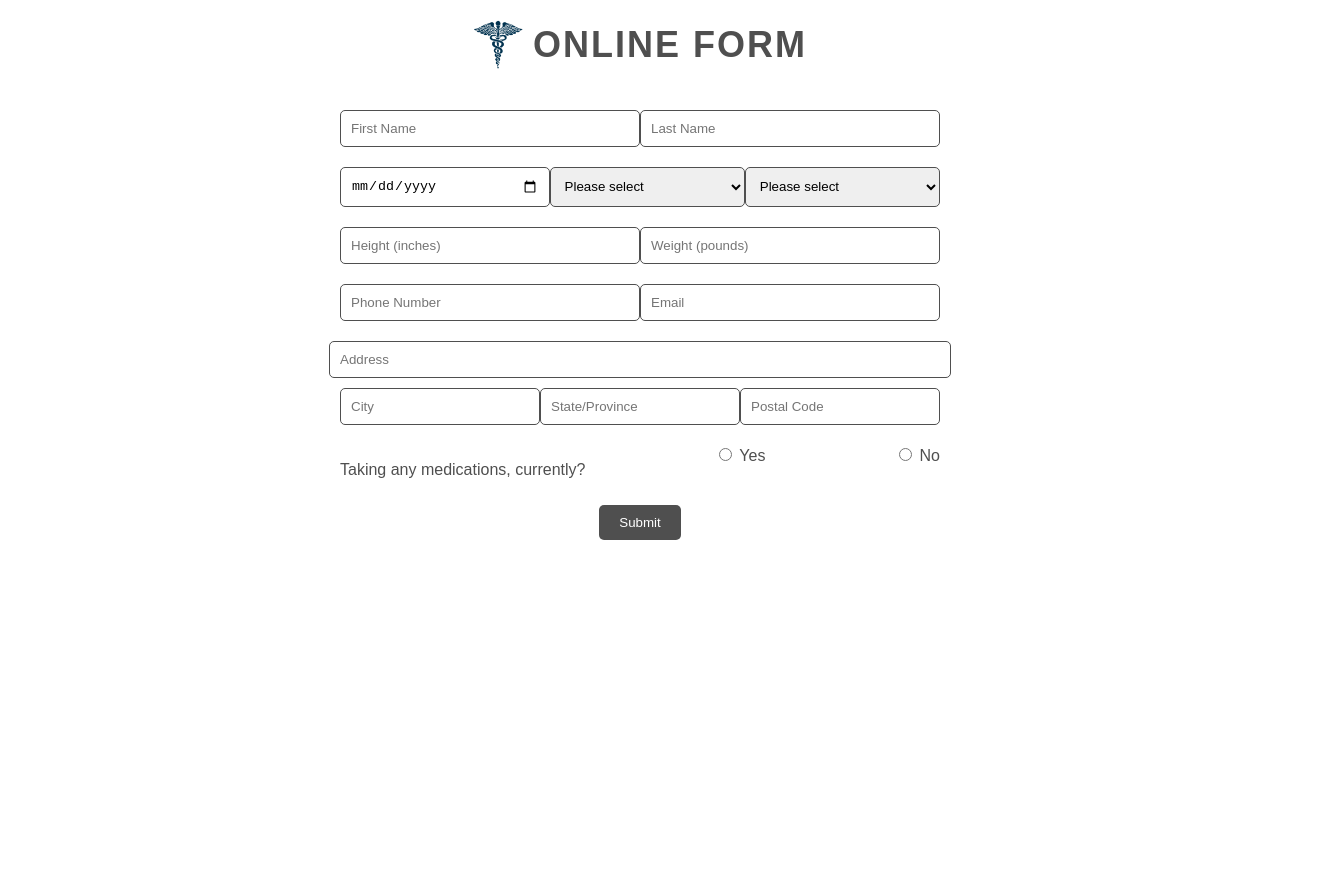
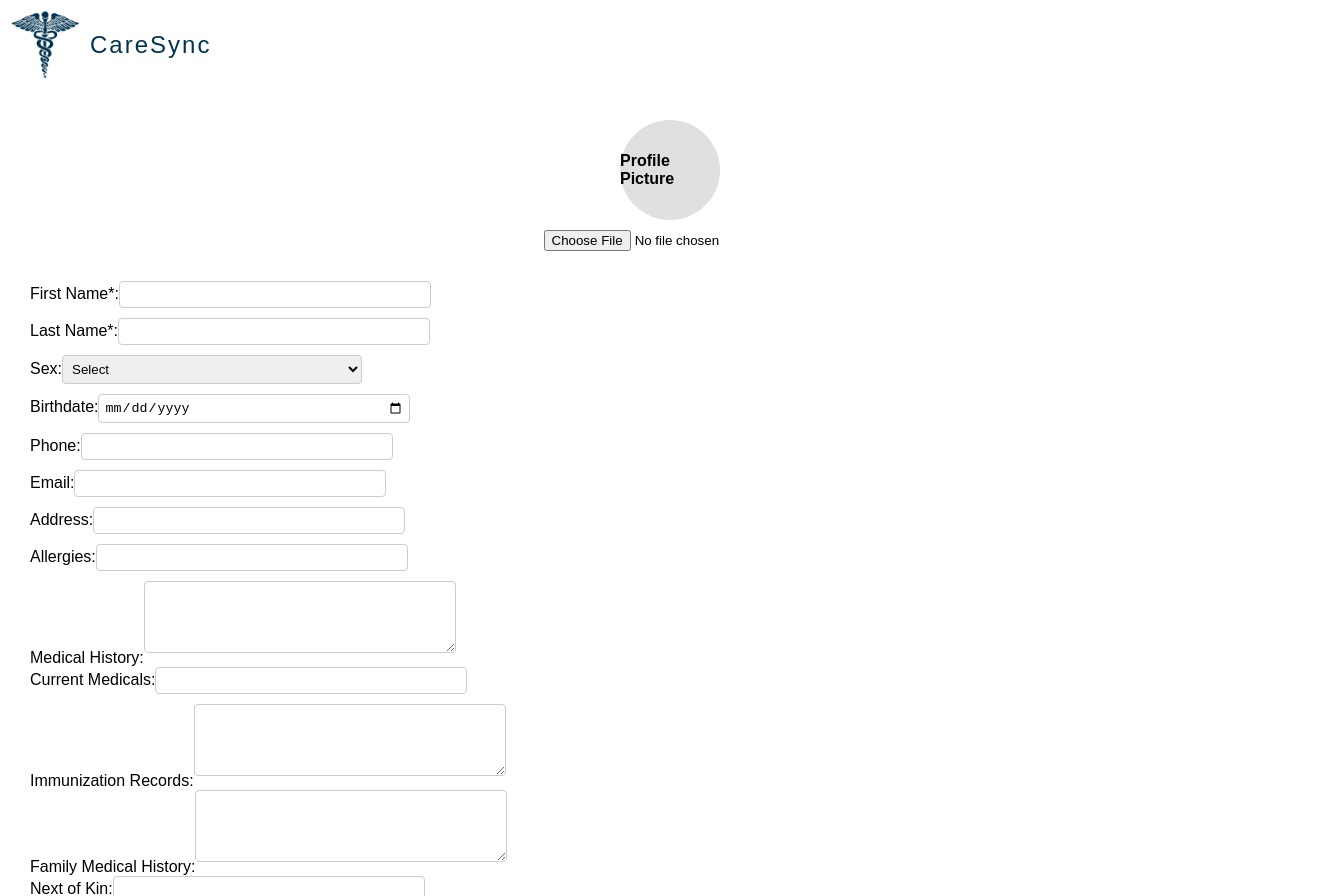
Before and after one commit to AbarquezMyk/IndustryElective-AppDev, a React (Create React App) app in the folder caresync/: page / in a window 1280 px wide. Shown: the top 896 px of the page, 1330 px wide, since content can reach past the window. Before the commit the page ends 800 px from the top, so only its background shows below. Built offline with nearby package versions, Linux system fonts and the light colour scheme; no server answers.

Commit message:
Initial Commit of App.js, Patient.jsx, PatientProfileForm.jsx

```diff
--- a/caresync/package.json
+++ b/caresync/package.json
@@ -13,6 +13,7 @@
     "bootstrap": "^5.3.3",
     "react": "^18.3.1",
     "react-dom": "^18.3.1",
+    "react-icons": "^5.3.0",
     "react-redux": "^9.1.2",
     "react-router-dom": "^6.27.0",
     "react-scripts": "^5.0.1",
--- a/caresync/src/App.js
+++ b/caresync/src/App.js
@@ -1,17 +1,21 @@
 import React from 'react';
 import { BrowserRouter as Router } from 'react-router-dom';
-//import Home from './components/Home';
+// import Home from './components/Home';
 // import PaymentMethods from './components/PaymentMethod';
 // import Calendar from './components/Calendar';
-import OnlineForm from './components/OnlineForm';
+// import OnlineForm from './components/OnlineForm';
+// import Patient from './components/Patient';
+import PatientProfileForm from './components/PatientProfileForm';
 
 const App = () => {
   return (
     <Router>
       {/* <Home /> */}
       {/* <PaymentMethods /> */}
-      <OnlineForm />
       {/* <Calendar /> */}
+      {/*<OnlineForm /> */}
+      {/*<Patient /> */}
+      <PatientProfileForm />
     </Router>
   );
 };
--- /dev/null
+++ b/caresync/src/components/PatientProfileForm.jsx
@@ -0,0 +1,306 @@
+import React, { useState, useEffect, useRef } from 'react';
+import axios from 'axios';
+import logo from './img/Logo1.png';
+
+const PatientProfileForm = () => {
+  const [formData, setFormData] = useState({
+    firstName: '',
+    lastName: '',
+    sex: '',
+    birthdate: '',
+    phone: '',
+    email: '',
+    address: '',
+    allergies: '',
+    medicalHistory: '',
+    currentMedicals: '',
+    immunizationRecords: '',
+    familyMedicalHistory: '',
+    nextOfKin: '',
+    contactInformation: '',
+    secondaryContact: '',
+    secondaryContactInformation: '',
+    specialInstructions: ''
+  });
+  const [profileImage, setProfileImage] = useState(null);
+  const fileInputRef = useRef(null);
+
+  useEffect(() => {
+    axios.get('/api/patient/profile')
+      .then(response => {
+        setFormData(response.data);
+        if (response.data.profileImage) {
+          setProfileImage(response.data.profileImage);
+        }
+      })
+      .catch(error => console.error("Error loading profile data:", error));
+  }, []);
+
+  const handleChange = (e) => {
+    const { name, value } = e.target;
+    setFormData((prevData) => ({
+      ...prevData,
+      [name]: value
+    }));
+  };
+
+  const handleImageUpload = (e) => {
+    const file = e.target.files[0];
+    if (file) {
+      setProfileImage(URL.createObjectURL(file));
+    }
+  };
+
+  const handleDeleteImage = () => {
+    setProfileImage(null);
+    fileInputRef.current.value = '';
+  };
+
+  const handleSubmit = (e) => {
+    e.preventDefault();
+    const dataToSubmit = { ...formData, profileImage };
+
+    axios.post('/api/patient/profile', dataToSubmit)
+      .then(response => {
+        console.log("Profile saved successfully:", response.data);
+        alert("Profile saved successfully!");
+      })
+      .catch(error => {
+        console.error("Error saving profile data:", error);
+        alert("Failed to save profile. Try again.");
+      });
+  };
+
+  return (
+    <div style={styles.container}>
+      <div style={styles.header}>
+        <img src={logo} alt="Logo" style={styles.logo} />
+        <span style={styles.title}>CareSync</span>
+      </div>
+      <form onSubmit={handleSubmit} style={styles.form}>
+        <div style={styles.profilePictureSection}>
+          {profileImage ? (
+            <img src={profileImage} alt="Profile" style={styles.profileImage} />
+          ) : (
+            <div style={styles.placeholderImage}>Profile Picture</div>
+          )}
+          <input
+            type="file"
+            accept="image/*"
+            onChange={handleImageUpload}
+            ref={fileInputRef}
+            style={styles.fileInput}
+          />
+          {profileImage && (
+            <button type="button" onClick={handleDeleteImage} style={styles.deleteButton}>
+              Delete Image
+            </button>
+          )}
+        </div>
+
+        <label>
+          First Name*:
+          <input
+            type="text"
+            name="firstName"
+            value={formData.firstName}
+            onChange={handleChange}
+            style={styles.input}
+            required
+          />
+        </label>
+
+        <label>
+          Last Name*:
+          <input
+            type="text"
+            name="lastName"
+            value={formData.lastName}
+            onChange={handleChange}
+            style={styles.input}
+            required
+          />
+        </label>
+
+        <label>
+          Sex:
+          <select name="sex" value={formData.sex} onChange={handleChange} style={styles.input}>
+            <option value="">Select</option>
+            <option value="Male">Male</option>
+            <option value="Female">Female</option>
+            <option value="Other">Other</option>
+          </select>
+        </label>
+
+        <label>
+          Birthdate:
+          <input type="date" name="birthdate" value={formData.birthdate} onChange={handleChange} style={styles.input} />
+        </label>
+
+        <label>
+          Phone:
+          <input type="tel" name="phone" value={formData.phone} onChange={handleChange} style={styles.input} />
+        </label>
+
+        <label>
+          Email:
+          <input type="email" name="email" value={formData.email} onChange={handleChange} style={styles.input} />
+        </label>
+
+        <label>
+          Address:
+          <input type="text" name="address" value={formData.address} onChange={handleChange} style={styles.input} />
+        </label>
+
+        <label>
+          Allergies:
+          <input type="text" name="allergies" value={formData.allergies} onChange={handleChange} style={styles.input} />
+        </label>
+
+        <label>
+          Medical History:
+          <textarea name="medicalHistory" value={formData.medicalHistory} onChange={handleChange} style={styles.textarea} />
+        </label>
+
+        <label>
+          Current Medicals:
+          <input type="text" name="currentMedicals" value={formData.currentMedicals} onChange={handleChange} style={styles.input} />
+        </label>
+
+        <label>
+          Immunization Records:
+          <textarea name="immunizationRecords" value={formData.immunizationRecords} onChange={handleChange} style={styles.textarea} />
+        </label>
+
+        <label>
+          Family Medical History:
+          <textarea name="familyMedicalHistory" value={formData.familyMedicalHistory} onChange={handleChange} style={styles.textarea} />
+        </label>
+
+        <label>
+          Next of Kin:
+          <input type="text" name="nextOfKin" value={formData.nextOfKin} onChange={handleChange} style={styles.input} />
+        </label>
+
+        <label>
+          Contact Information (Phone Number):
+          <input type="tel" name="contactInformation" value={formData.contactInformation} onChange={handleChange} style={styles.input} />
+        </label>
+
+        <label>
+          Secondary Contact:
+          <input type="text" name="secondaryContact" value={formData.secondaryContact} onChange={handleChange} style={styles.input} />
+        </label>
+
+        <label>
+          Secondary Contact Information:
+          <input type="tel" name="secondaryContactInformation" value={formData.secondaryContactInformation} onChange={handleChange} style={styles.input} />
+        </label>
+
+        <label>
+          Special Instructions:
+          <textarea name="specialInstructions" value={formData.specialInstructions} onChange={handleChange} style={styles.textarea} />
+        </label>
+
+        <button type="submit" style={styles.submitButton}>Save Profile</button>
+      </form>
+    </div>
+  );
+};
+
+const styles = {
+  container: {
+    display: 'flex',
+    flexDirection: 'column',
+    backgroundColor: '#FFFFFF',
+    padding: '10px',
+    fontFamily: 'Arial',
+    width: '100%',
+  },
+  header: {
+    display: 'flex',
+    alignItems: 'center',
+    justifyContent: 'flex-start',
+    width: '100%',
+    marginBottom: '20px'
+  },
+  logo: {
+    width: '70px',
+    height: '70px',
+    marginRight: '10px'
+  },
+  title: {
+    color: '#023350',
+    letterSpacing: '2px',
+    fontSize: '24px',
+  },
+  form: {
+    display: 'flex',
+    flexDirection: 'column',
+    width: '100%',
+    padding: '20px'
+  },
+  profilePictureSection: {
+    display: 'flex',
+    flexDirection: 'column',
+    alignItems: 'center',
+    marginBottom: '20px'
+  },
+  profileImage: {
+    width: '100px',
+    height: '100px',
+    borderRadius: '50%',
+    objectFit: 'cover',
+    marginBottom: '10px'
+  },
+  placeholderImage: {
+    width: '100px',
+    height: '100px',
+    borderRadius: '50%',
+    backgroundColor: '#E0E0E0',
+    display: 'flex',
+    alignItems: 'center',
+    justifyContent: 'center',
+    marginBottom: '10px',
+    fontWeight: 'bold'
+  },
+  fileInput: {
+    marginBottom: '10px'
+  },
+  deleteButton: {
+    backgroundColor: '#FF6F61',
+    color: '#FFFFFF',
+    border: 'none',
+    borderRadius: '5px',
+    padding: '5px 10px',
+    cursor: 'pointer'
+  },
+  input: {
+    marginBottom: '10px',
+    padding: '5px',
+    border: '1px solid #ccc',
+    borderRadius: '4px',
+    width: '90%', // Make it smaller
+    maxWidth: '300px' // Set max width for smaller inputs
+  },
+  textarea: {
+    marginBottom: '10px',
+    padding: '5px',
+    border: '1px solid #ccc',
+    borderRadius: '4px',
+    height: '60px',
+    width: '90%', // Adjust textarea width
+    maxWidth: '300px'
+  },
+  submitButton: {
+    backgroundColor: '#FF6F61',
+    color: '#FFFFFF',
+    border: 'none',
+    borderRadius: '5px',
+    padding: '10px',
+    cursor: 'pointer',
+    fontSize: '16px',
+  },
+};
+
+export default PatientProfileForm;
```
Also changed, not shown: caresync/src/components/Patient.jsx (+25 -3 lines), 1 other file (tests, documents, lock files or other folders).
